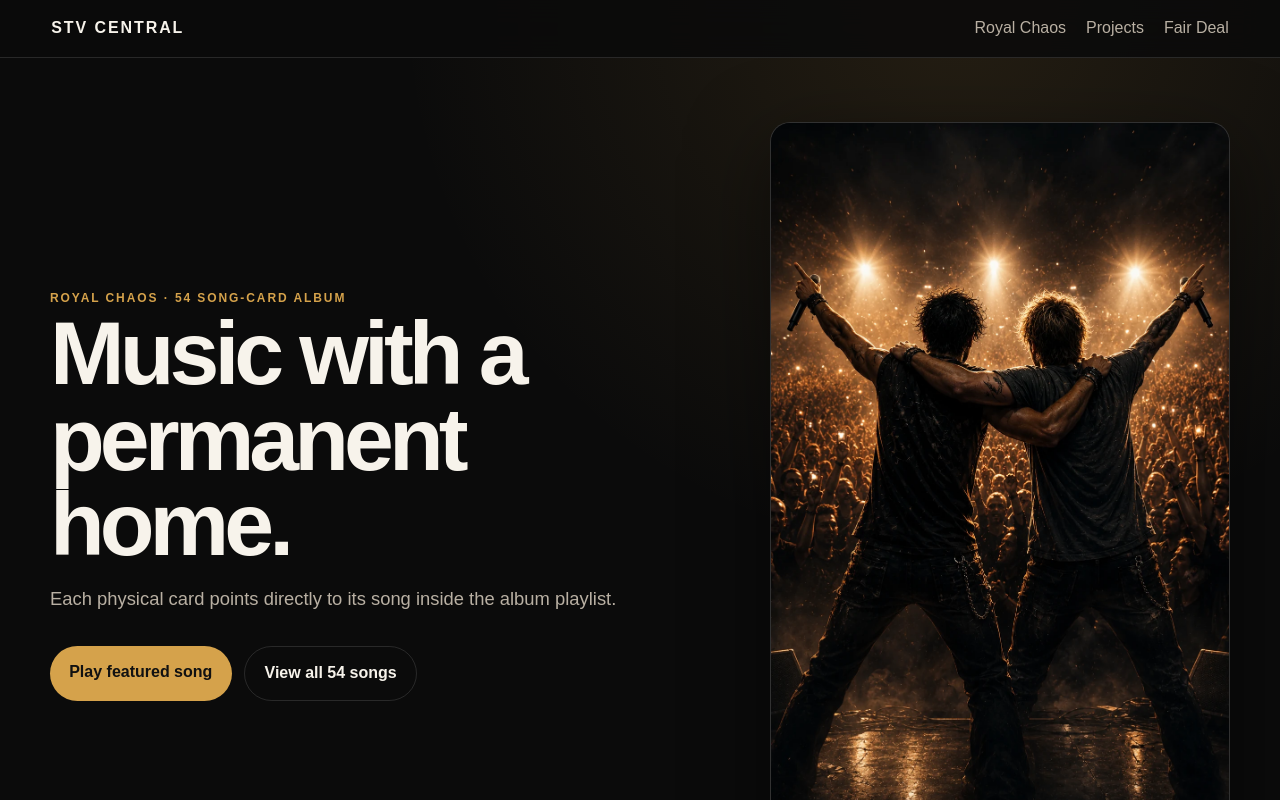
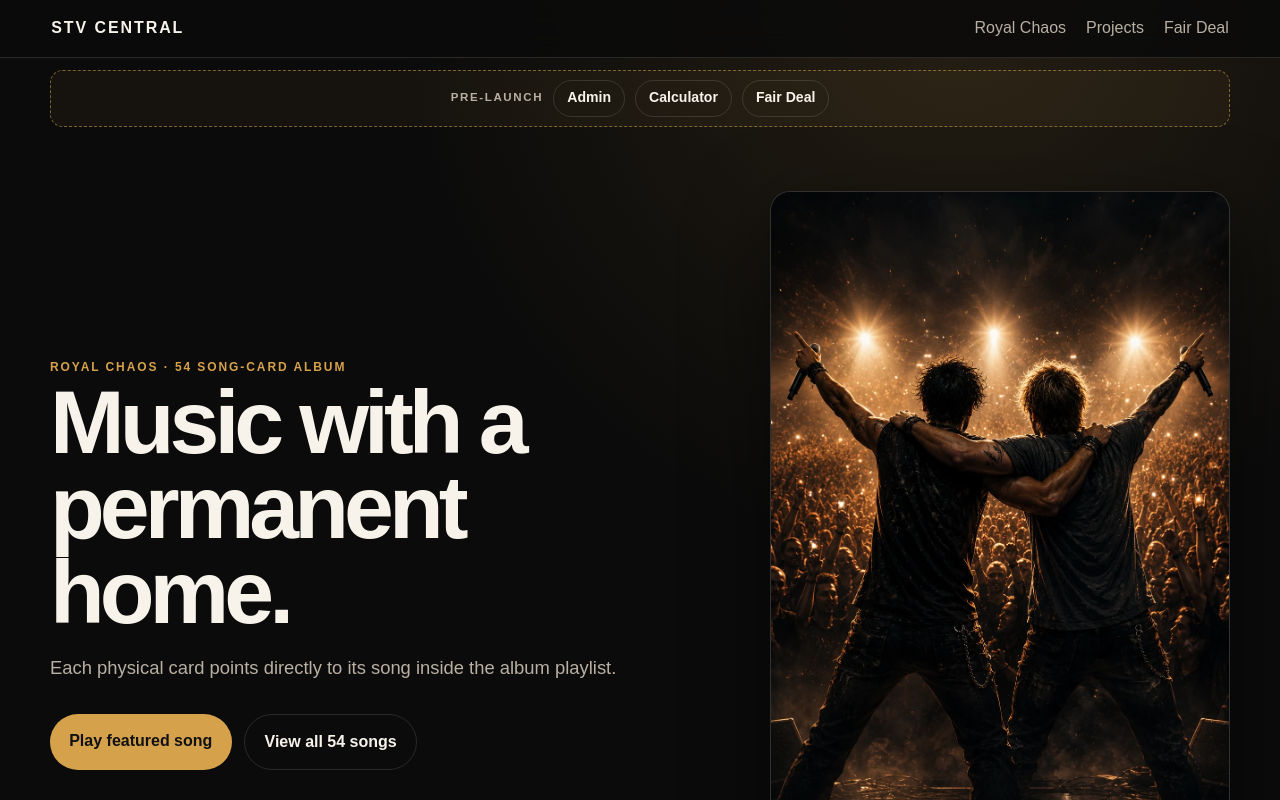
Before and after one commit to stvcentral/stvcentral, a Next.js app: page / in a window 1280 px wide. Shown: the top 800 px of the page. Built offline with nearby package versions, Linux system fonts and the light colour scheme.

Commit message:
Add pre-launch Admin, Calculator and Fair Deal shortcuts

```diff
--- a/app/globals.css
+++ b/app/globals.css
@@ -1311,3 +1311,51 @@ main { width: min(1180px, calc(100% - 2rem)); margin: 0 auto; }
 .fair-boundary p{margin:.25rem 0;color:var(--muted)}
 @media(max-width:980px){.fair-layout{grid-template-columns:1fr}.fair-results{position:static}}
 @media(max-width:640px){.fair-grid{grid-template-columns:1fr}.fair-panel-heading,.fair-kernel-readout{align-items:stretch;flex-direction:column}.fair-kernel-readout strong{text-align:left}}
+
+/* Pre-launch deployment shortcuts
+   Hidden when NEXT_PUBLIC_SITE_LIVE=true at build time. */
+.prelaunch-shortcuts {
+  display: flex;
+  align-items: center;
+  justify-content: center;
+  gap: .65rem;
+  flex-wrap: wrap;
+  width: min(1180px, calc(100% - 2rem));
+  margin: .75rem auto 0;
+  padding: .55rem .7rem;
+  border: 1px dashed rgba(213, 162, 75, .55);
+  border-radius: .8rem;
+  background: rgba(213, 162, 75, .055);
+}
+
+.prelaunch-shortcuts-label {
+  color: var(--muted);
+  font-size: .72rem;
+  font-weight: 900;
+  letter-spacing: .14em;
+}
+
+.prelaunch-shortcuts a {
+  display: inline-flex;
+  align-items: center;
+  min-height: 2.25rem;
+  padding: .42rem .8rem;
+  border: 1px solid var(--line);
+  border-radius: 999px;
+  color: var(--text);
+  font-size: .88rem;
+  font-weight: 850;
+  text-decoration: none;
+}
+
+.prelaunch-shortcuts a:hover {
+  border-color: var(--gold);
+  color: var(--gold);
+  background: rgba(213, 162, 75, .08);
+}
+
+@media (max-width: 560px) {
+  .prelaunch-shortcuts {
+    justify-content: flex-start;
+  }
+}
--- a/app/layout.js
+++ b/app/layout.js
@@ -1,10 +1,22 @@
 import "./globals.css";
 import SiteHeader from "../components/SiteHeader";
+import PrelaunchShortcuts from "../components/PrelaunchShortcuts";
 import AudioCoordinator from "../components/AudioCoordinator";
+
 export const metadata = {
   title: { default: "STV Central", template: "%s | STV Central" },
   description: "The permanent home of STV Central music and physical song-card albums."
 };
+
 export default function RootLayout({ children }) {
-  return <html lang="en"><body><AudioCoordinator /><SiteHeader />{children}</body></html>;
+  return (
+    <html lang="en">
+      <body>
+        <AudioCoordinator />
+        <SiteHeader />
+        <PrelaunchShortcuts />
+        {children}
+      </body>
+    </html>
+  );
 }
--- /dev/null
+++ b/components/PrelaunchShortcuts.js
@@ -0,0 +1,18 @@
+import Link from "next/link";
+
+export default function PrelaunchShortcuts() {
+  // Shortcuts remain visible by default during development and pre-launch.
+  // Set NEXT_PUBLIC_SITE_LIVE=true in Vercel and redeploy to hide this bar.
+  const siteIsLive = process.env.NEXT_PUBLIC_SITE_LIVE === "true";
+
+  if (siteIsLive) return null;
+
+  return (
+    <nav className="prelaunch-shortcuts" aria-label="Pre-launch shortcuts">
+      <span className="prelaunch-shortcuts-label">PRE-LAUNCH</span>
+      <Link href="/admin">Admin</Link>
+      <Link href="/kingdomwatts/calculator">Calculator</Link>
+      <Link href="/fair-deal">Fair Deal</Link>
+    </nav>
+  );
+}
```
Also changed, not shown: UPLOAD_INSTRUCTIONS.txt (added), 1 other file (tests, documents, lock files or other folders).
